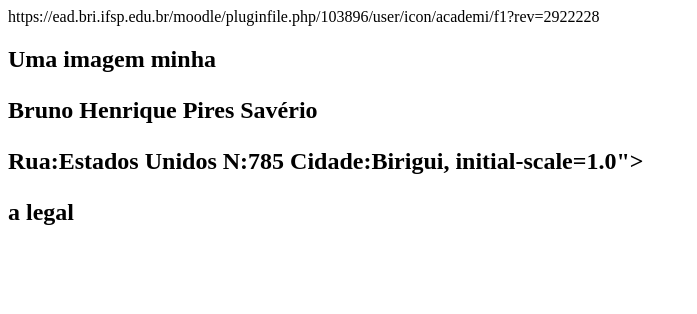
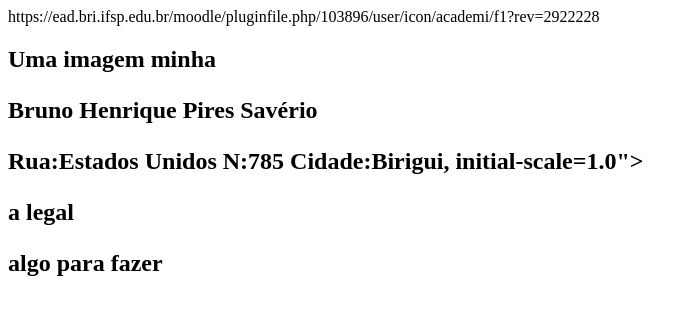
Before and after one commit to BrunoHenrique0ifsp/Aula-1, a plain HTML site: page Exemplos-aula/Atividades.html in a window 1280 px wide. Shown: the whole page, without its empty margins (0-697 px from the left). Drawn offline with Linux system fonts and the light colour scheme.

Commit message:
nova era

```diff
--- a/Exemplos-aula/Atividades.html
+++ b/Exemplos-aula/Atividades.html
@@ -12,6 +12,7 @@
         Cidade:Birigui, initial-scale=1.0">
     <title>Bruno</title>
     <p>a legal</p>
+    <p>algo para fazer</p>
 </head>
 <body>
 
```
